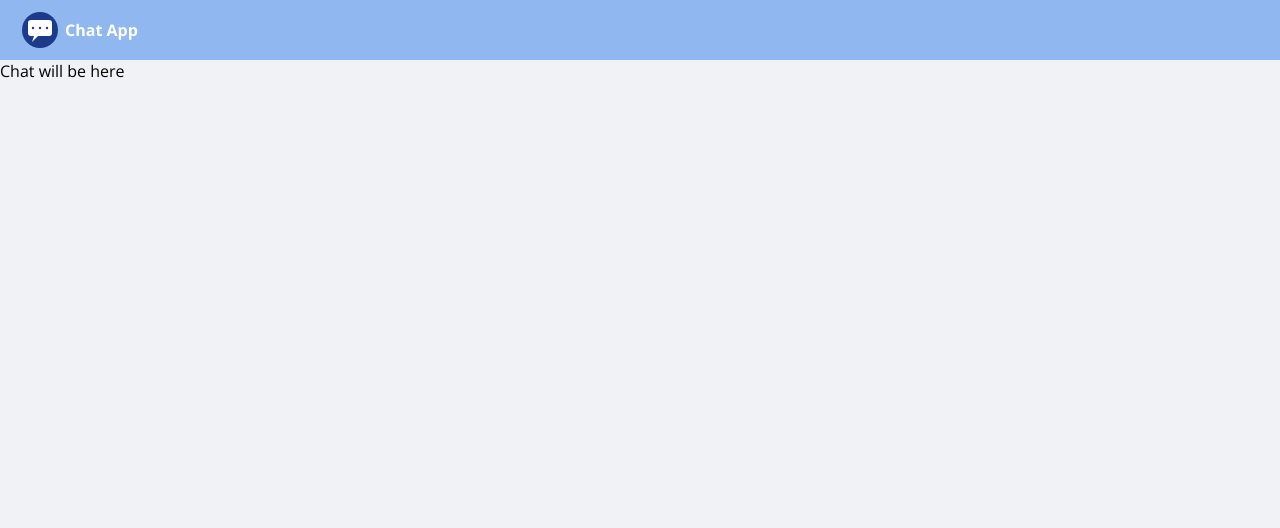
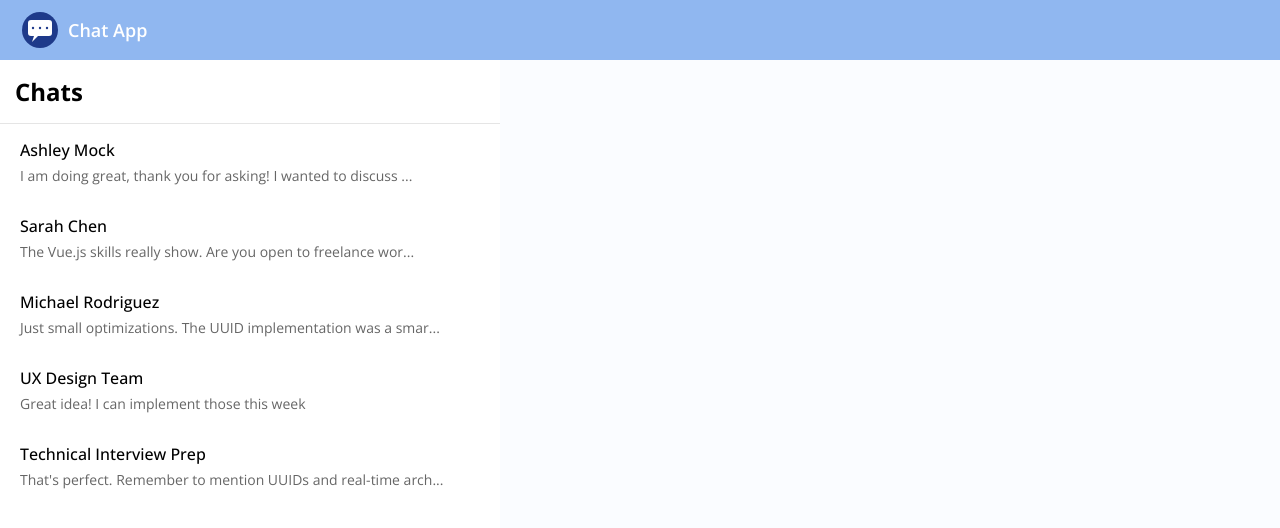
Before and after one commit to ruslanskrims/chat-app, a Vue app: page / in a window 1280 px wide. Shown: the top 528 px of the page. Built offline with nearby package versions, Linux system fonts and the light colour scheme.

Commit message:
added store for chat,messages. Applied styles for Sidebar, Header

```diff
--- a/package.json
+++ b/package.json
@@ -17,6 +17,7 @@
   "dependencies": {
     "element-plus": "^2.14.0",
     "pinia": "^3.0.4",
+    "uuid": "^9.0.0",
     "vue": "^3.5.32",
     "vue-router": "^5.0.4"
   },
--- a/src/App.vue
+++ b/src/App.vue
@@ -1,48 +1,10 @@
 <script setup lang="ts">
-import { RouterLink, RouterView } from 'vue-router'
+import Header from '@/shared/Header.vue'
 </script>
 
 <template>
-  <header>
-    <el-header>
-      <RouterLink to="/" class="header__link">
-        <span class="header__logo"></span>
-        <span class="header__text">Chat App</span>
-      </RouterLink>
-    </el-header>
-  </header>
-  <RouterView />
+  <Header />
+  <div class="layout">
+    <RouterView />
+  </div>
 </template>
-
-<style lang="scss" scoped>
-:deep(.el-header) {
-  --el-header-bg-color: #8fb6f0fb;
-  background-color: var(--el-header-bg-color);
-  display: flex;
-}
-
-.header {
-  width: 100%;
-  font-size: 14px;
-  padding: 5px 0;
-
-  &__link {
-    display: flex;
-    flex-direction: row;
-    align-items: center;
-    gap: 5px;
-    text-decoration: none;
-  }
-
-  &__logo {
-    background: url('@/assets/icons/chat-app-logo.svg') no-repeat center center;
-    width: 40px;
-    height: 40px;
-  }
-
-  &__text {
-    color: #fff;
-    font-weight: bold;
-  }
-}
-</style>
--- a/src/assets/main.css
+++ b/src/assets/main.css
@@ -1,7 +1,6 @@
 @import url('https://fonts.googleapis.com/css2?family=Open+Sans:wght@300;400;500;600;700&display=swap');
 
 #app {
-  max-width: 1280px;
   margin: 0 auto;
   font-weight: normal;
 }
@@ -15,10 +14,13 @@
 html {
   font-family: 'Open Sans', sans-serif;
   background-color: #f0f2f5;
+  overflow: hidden;
+  height: 100%;
 }
 
 body {
   font-family: inherit;
   background-color: inherit;
-  min-height: 100vh;
+  height: 100vh;
+  overflow: hidden;
 }
--- a/src/components/ChatWindow.vue
+++ /dev/null
@@ -1,5 +0,0 @@
-<script setup lang="ts"></script>
-
-<template>
-  <div class="chat-window">Chat will be here</div>
-</template>
--- /dev/null
+++ b/src/features/chat/components/Sidebar.vue
@@ -0,0 +1,92 @@
+<script setup lang="ts">
+import { useChatStore, type Chat } from '@/features/chat/stores/chatStore'
+
+const { chats } = useChatStore()
+
+const getShortenedMessage = (message: string, maxLength: number = 60) => {
+  if (message.length <= maxLength) {
+    return message
+  }
+  return message.slice(0, maxLength) + '...'
+}
+
+const getLastMessage = (chat: Chat) => {
+  const lastMessage = chat.messages[chat.messages.length - 1]
+  return lastMessage ? getShortenedMessage(lastMessage.text) : 'No messages yet...'
+}
+</script>
+
+<template>
+  <el-container class="sidebar__container">
+    <el-aside class="sidebar__aside">
+      <div class="sidebar__header">
+        <h2 class="sidebar__header-title">Chats</h2>
+      </div>
+      <el-scrollbar class="sidebar__chat-list">
+        <div class="sidebar__chat-item" v-for="chat in chats" :key="chat.id">
+          <div class="sidebar__chat-item__content">
+            <h3 class="sidebar__chat-item__name">{{ chat.title }}</h3>
+            <p class="sidebar__chat-item__last-message">
+              {{ getLastMessage(chat) }}
+            </p>
+          </div>
+        </div>
+      </el-scrollbar>
+    </el-aside>
+  </el-container>
+</template>
+
+<style scoped lang="scss">
+.sidebar {
+  &__container {
+    display: flex;
+    flex-direction: column;
+    height: 100%;
+    background-color: #fafcff;
+  }
+
+  &__aside {
+    background-color: #ffffff;
+    display: flex;
+    flex-direction: column;
+    height: 100%;
+    width: 500px;
+  }
+
+  &__header {
+    flex-shrink: 0;
+    padding: 15px;
+    border-bottom: 1px solid rgba(0, 0, 0, 0.1);
+  }
+
+  &__header-title {
+    margin: 0;
+  }
+
+  &__chat-list {
+    flex: 1;
+  }
+
+  &__chat-item {
+    border-radius: 10px;
+    padding: 15px;
+    cursor: pointer;
+    margin: 0 5px;
+    &:hover {
+      background-color: #fafafa;
+    }
+
+    &__name {
+      margin: 0;
+      font-size: 16px;
+      font-weight: 500;
+    }
+
+    &__last-message {
+      margin: 5px 0 0;
+      font-size: 14px;
+      color: #666;
+    }
+  }
+}
+</style>
--- /dev/null
+++ b/src/features/chat/stores/chatStore.ts
@@ -0,0 +1,148 @@
+import { defineStore } from 'pinia'
+import { v4 as uuidv4 } from 'uuid'
+
+export interface Chat {
+  id: string
+  title: string
+  messages: Message[]
+}
+
+export interface Message {
+  id: string
+  text: string
+  sender: string
+  timestamp: Date
+}
+
+export const useChatStore = defineStore('chat', {
+  state: (): { chats: Chat[] } => ({
+    chats: [
+      {
+        id: uuidv4(),
+        title: 'Ashley Mock',
+        messages: [
+          {
+            id: uuidv4(),
+            text: 'Hi there, dear candidate. How are you doing today?',
+            sender: 'Ashley Mock',
+            timestamp: new Date(),
+          },
+          {
+            id: uuidv4(),
+            text: 'Good afternoon, Ashley. I am doing well, thank you. How about you?',
+            sender: 'Ashley',
+            timestamp: new Date(),
+          },
+          {
+            id: uuidv4(),
+            text: 'I am doing great, thank you for asking! I wanted to discuss the next steps in the interview process with you.',
+            sender: 'Ashley',
+            timestamp: new Date(),
+          },
+        ],
+      },
+      {
+        id: uuidv4(),
+        title: 'Sarah Chen',
+        messages: [
+          {
+            id: uuidv4(),
+            text: 'Hey! Loved your portfolio website! 🚀',
+            sender: 'Sarah Chen',
+            timestamp: new Date(),
+          },
+          {
+            id: uuidv4(),
+            text: 'Thank you so much! I put a lot of work into the animations.',
+            sender: 'user',
+            timestamp: new Date(),
+          },
+          {
+            id: uuidv4(),
+            text: 'The Vue.js skills really show. Are you open to freelance work?',
+            sender: 'Sarah Chen',
+            timestamp: new Date(),
+          },
+        ],
+      },
+      {
+        id: uuidv4(),
+        title: 'Michael Rodriguez',
+        messages: [
+          {
+            id: uuidv4(),
+            text: 'Code review for the chat app is ready! ✅',
+            sender: 'Michael Rodriguez',
+            timestamp: new Date(),
+          },
+          {
+            id: uuidv4(),
+            text: 'Awesome! Any major issues I should address?',
+            sender: 'user',
+            timestamp: new Date(),
+          },
+          {
+            id: uuidv4(),
+            text: 'Just small optimizations. The UUID implementation was a smart move!',
+            sender: 'Michael Rodriguez',
+            timestamp: new Date(),
+          },
+        ],
+      },
+      {
+        id: uuidv4(),
+        title: 'UX Design Team',
+        messages: [
+          {
+            id: uuidv4(),
+            text: 'New design system mockups are ready for review 🎨',
+            sender: 'Emma (Designer)',
+            timestamp: new Date(),
+          },
+          {
+            id: uuidv4(),
+            text: 'Love the new color scheme! The dark blue looks professional',
+            sender: 'user',
+            timestamp: new Date(),
+          },
+          {
+            id: uuidv4(),
+            text: 'Can we add micro-interactions to the chat bubbles?',
+            sender: 'David (PM)',
+            timestamp: new Date(),
+          },
+          {
+            id: uuidv4(),
+            text: 'Great idea! I can implement those this week',
+            sender: 'user',
+            timestamp: new Date(),
+          },
+        ],
+      },
+      {
+        id: uuidv4(),
+        title: 'Technical Interview Prep',
+        messages: [
+          {
+            id: uuidv4(),
+            text: "Ready for tomorrow's system design interview? 💪",
+            sender: 'Interview Coach',
+            timestamp: new Date(),
+          },
+          {
+            id: uuidv4(),
+            text: 'A bit nervous but prepared! Been practicing scaling chat apps',
+            sender: 'user',
+            timestamp: new Date(),
+          },
+          {
+            id: uuidv4(),
+            text: "That's perfect. Remember to mention UUIDs and real-time architecture!",
+            sender: 'Interview Coach',
+            timestamp: new Date(),
+          },
+        ],
+      },
+    ],
+  }),
+})
--- /dev/null
+++ b/src/shared/Header.vue
@@ -0,0 +1,40 @@
+<template>
+  <el-header>
+    <RouterLink to="/" class="el-header__link">
+      <span class="el-header__logo"></span>
+      <span class="el-header__text">Chat App</span>
+    </RouterLink>
+  </el-header>
+</template>
+
+<style scoped lang="scss">
+.el-header {
+  display: flex;
+  width: 100%;
+  font-size: 14px;
+  --el-header-bg-color: #8fb6f0fb;
+  background-color: #8fb6f0fb;
+
+  &__link {
+    display: flex;
+    flex-direction: row;
+    align-items: center;
+    gap: 8px;
+    text-decoration: none;
+  }
+
+  &__logo {
+    background: url('@/assets/icons/chat-app-logo.svg') no-repeat center center;
+    background-size: contain;
+    width: 40px;
+    height: 40px;
+    border-radius: 8px;
+  }
+
+  &__text {
+    color: #fff;
+    font-weight: 600;
+    font-size: 18px;
+  }
+}
+</style>
--- a/src/views/HomeView.vue
+++ b/src/views/HomeView.vue
@@ -1,7 +1,18 @@
 <script setup lang="ts">
-import ChatWindow from '../components/ChatWindow.vue'
+import Sidebar from '@/features/chat/components/Sidebar.vue'
 </script>
 
 <template>
-  <ChatWindow />
+  <div class="layout">
+    <Sidebar />
+  </div>
 </template>
+
+<style scoped lang="scss">
+.layout {
+  display: flex;
+  flex-direction: row;
+  height: calc(100vh - 60px);
+  overflow: hidden;
+}
+</style>
```
Also changed, not shown: 1 other file (tests, documents, lock files or other folders).
